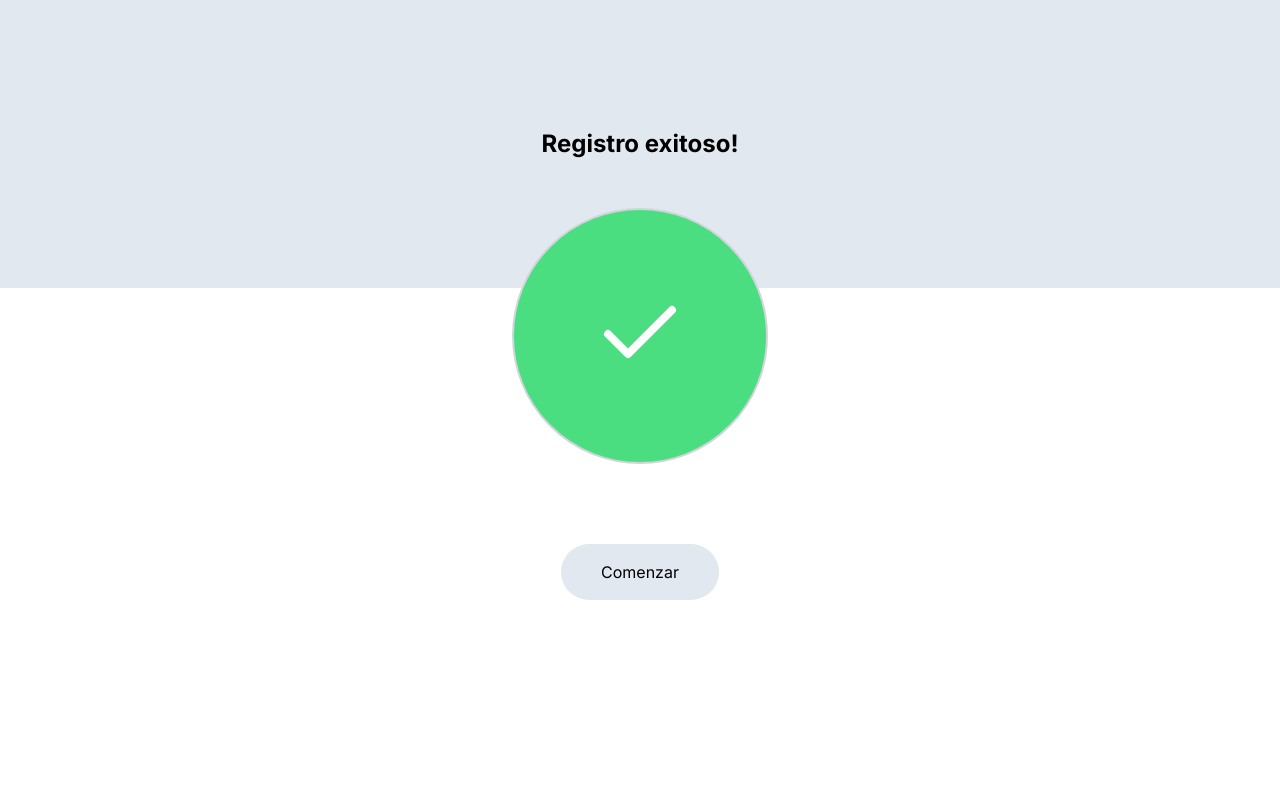
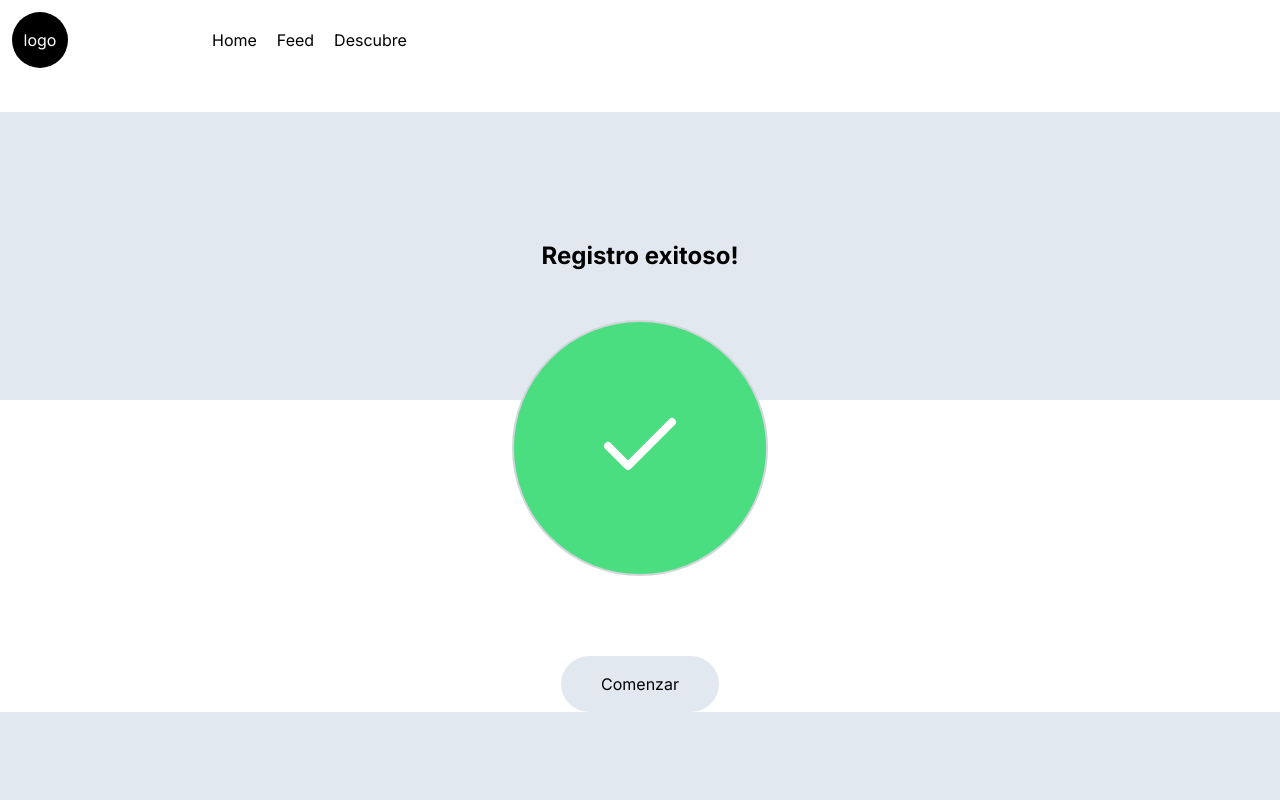
Before and after one commit to No-Country/s12-11-m-java-next, a Next.js app in the folder frontend/: page /routes/registerSuccess in a window 1280 px wide. Shown: the top 800 px of the page. Built offline with nearby package versions, Linux system fonts and the light colour scheme.

Commit message:
joaquin: add sidebar component and routing

```diff
--- a/frontend/src/app/layout.tsx
+++ b/frontend/src/app/layout.tsx
@@ -1,6 +1,8 @@
 import type { Metadata } from 'next'
 import { Inter } from 'next/font/google'
 import './globals.css'
+import { Header } from '@/components/Header/Header'
+import Sidebar from '@/components/Sidebar/Sidebar'
 
 const inter = Inter({ subsets: ['latin'] })
 
@@ -16,7 +18,12 @@ export default function RootLayout({
 }) {
   return (
     <html lang="en">
-      <body className={inter.className}>{children}</body>
+      <body className={inter.className}>
+        <Header />
+        <main className='mt-8'>
+          {children}
+        </main>
+      </body>
     </html>
   )
 }
--- /dev/null
+++ b/frontend/src/app/routes/descubre/page.tsx
@@ -0,0 +1,9 @@
+import React from 'react'
+
+const pageDescubre = () => {
+    return (
+        <div>pageDescubre</div>
+    )
+}
+
+export default pageDescubre
--- /dev/null
+++ b/frontend/src/app/routes/feed/page.tsx
@@ -0,0 +1,19 @@
+import Sidebar from '@/components/Sidebar/Sidebar'
+import React from 'react'
+
+const pageFeed
+    = () => {
+        return (
+            <section className='flex flex-row'>
+                <Sidebar />
+                <article className='flex flex-col w-full gap-10'>
+                    aca va lo tuyo joa las publis
+                </article>
+                <aside className='flex flex-col p-5 gap-10'>
+                    y aca los sugeridos
+                </aside>
+            </section>
+        )
+    }
+
+export default pageFeed
--- /dev/null
+++ b/frontend/src/app/routes/home/page.tsx
@@ -0,0 +1,9 @@
+import React from 'react'
+
+const pageHome = () => {
+    return (
+        <div>pageHome</div>
+    )
+}
+
+export default pageHome
--- a/frontend/src/app/routes/registerSuccess/page.tsx
+++ b/frontend/src/app/routes/registerSuccess/page.tsx
@@ -1,9 +1,18 @@
-import RegisterSuccess from '@/components/RegisterSuccess/page'
+import RegisterSuccess from '@/components/RegisterSuccess/RegisterSuccess'
 import React from 'react'
+import db from '../../../utils/Components'
+const pageRegisterSuccess = () => {
 
-const pageRegisterSuccess = () => {
+
+
+    const data = db.slice(0, 4)
     return (
-        <RegisterSuccess />
+
+
+        data.map(res => <RegisterSuccess key={res.numero} />)
+
+
+
     )
 }
 
--- /dev/null
+++ b/frontend/src/components/Header/Header.tsx
@@ -0,0 +1,16 @@
+import { LinkHeader } from '@/utils/Links'
+import Link from 'next/link'
+import React from 'react'
+
+export const Header = () => {
+    return (
+        <header className='p-1 h-20 flex flex-row items-center'>
+            <span className='ml-2 w-14 h-14 rounded-full bg-black text-white flex justify-center items-center'>logo</span>
+            <ul className='flex flex-row gap-5 ml-36'>
+                {LinkHeader.map(res =>
+                    <li key={res.label}><Link href={res.path}>{res.label}</Link></li>
+                )}
+            </ul>
+        </header>
+    )
+}
--- /dev/null
+++ b/frontend/src/components/Sidebar/Sidebar.tsx
@@ -0,0 +1,26 @@
+'use client'
+import React from 'react'
+import { LinkFeed } from '../../utils/Links'
+import Link from 'next/link'
+import { useParams } from 'next/navigation'
+
+const Sidebar = () => {
+    const params = useParams()
+    console.log(params.routes);
+
+    return (
+        <aside className='p-5'>
+            <ul className='flex flex-col gap-10'>
+
+                {LinkFeed.map(res =>
+                    <li key={res.label} className='flex flex-row gap-2 items-center'>
+                        <res.icon />
+                        <Link href={res.path}>{res.label}</Link>
+                    </li>
+                )}
+            </ul>
+        </aside>
+    )
+}
+
+export default Sidebar
--- /dev/null
+++ b/frontend/src/utils/Components.js
@@ -0,0 +1,9 @@
+const db = [
+  { numero: 1 },
+  { numero: 1 },
+  { numero: 1 },
+  { numero: 1 },
+  { numero: 1 },
+  { numero: 1 },
+]
+export default db
--- /dev/null
+++ b/frontend/src/utils/Links.js
@@ -0,0 +1,46 @@
+import { IoIosMusicalNotes, IoIosVideocam } from "react-icons/io"
+import { FaRegCalendarCheck } from "react-icons/fa6"
+import { MdOutlineExplore, MdOutlinePostAdd } from "react-icons/md"
+
+export const LinkFeed = [
+  {
+    label: "Subir música",
+    path: "/routes/uploadMusic",
+    icon: IoIosMusicalNotes,
+  },
+  {
+    label: "Subir videos",
+    path: "/routes/uploadVideos",
+    icon: IoIosVideocam,
+  },
+  {
+    label: "Subir post",
+    path: "/routes/uploadPost",
+    icon: MdOutlinePostAdd,
+  },
+  {
+    label: "Subir evento",
+    path: "/routes/uploadEvento",
+    icon: FaRegCalendarCheck,
+  },
+  {
+    label: "Explorar",
+    path: "/routes/explorar",
+    icon: MdOutlineExplore,
+  },
+]
+
+export const LinkHeader = [
+  {
+    label: "Home",
+    path: "/routes/home",
+  },
+  {
+    label: "Feed",
+    path: "/routes/feed",
+  },
+  {
+    label: "Descubre",
+    path: "/routes/descubre",
+  },
+]
```
Also changed, not shown: frontend/src/components/RegisterSuccess/RegisterSuccess.tsx (renamed from frontend/src/components/RegisterSuccess/page.tsx).
